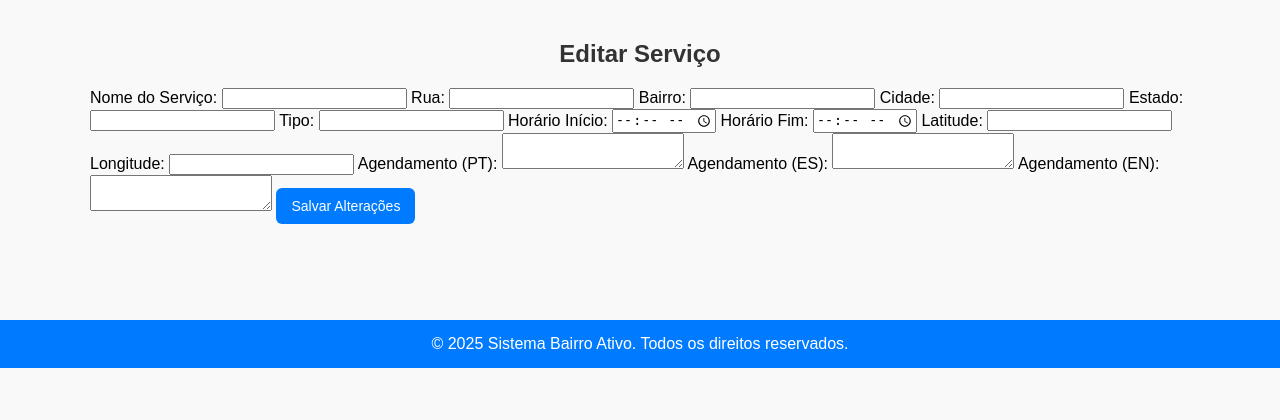
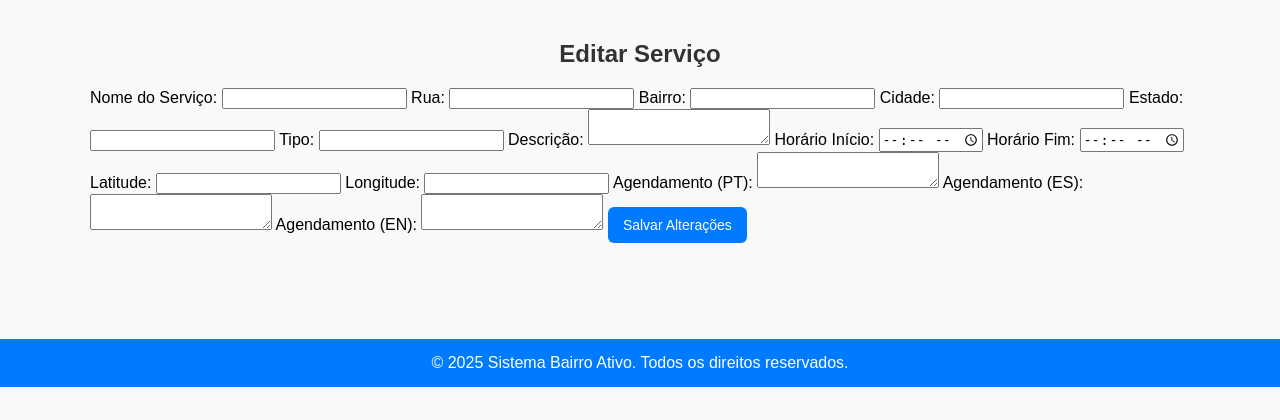
Before and after one commit to leotiag0/bairroativo, a PHP site: page /admin_editar.php in a window 1280 px wide. Shown: the part 70-490 px from the top of the page. Run offline with PHP 8.4, Linux system fonts and the light colour scheme; the visitor is signed in with stand-in values (Sample User, id 1); data that the repository does not hold is empty; a stand-in replaces the project's code that opens the database connection.

Commit message:
Revert "Update admin_editar.php"
This reverts commit f507f2a1969e9bd8667622248cb4e18d47d48941.

```diff
--- a/admin_editar.php
+++ b/admin_editar.php
@@ -85,6 +85,9 @@ if ($_SERVER['REQUEST_METHOD'] === 'POST') {
         <label for="tipo">Tipo:</label>
         <input type="text" name="tipo" id="tipo" value="<?= htmlspecialchars($s['tipo']) ?>" required>
 
+        <label for="descricao">Descrição:</label>
+        <textarea name="descricao" id="descricao" required><?= htmlspecialchars($s['descricao']) ?></textarea>
+
         <label for="horario_inicio">Horário Início:</label>
         <input type="time" name="horario_inicio" id="horario_inicio" value="<?= htmlspecialchars($s['horario_inicio']) ?>" required>
 
```
